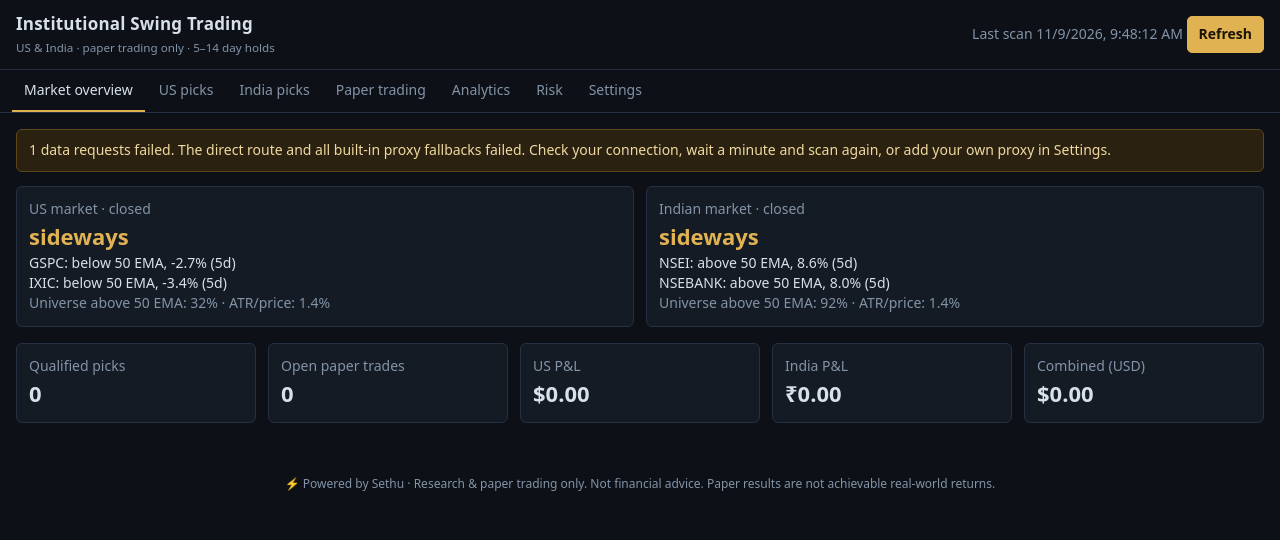
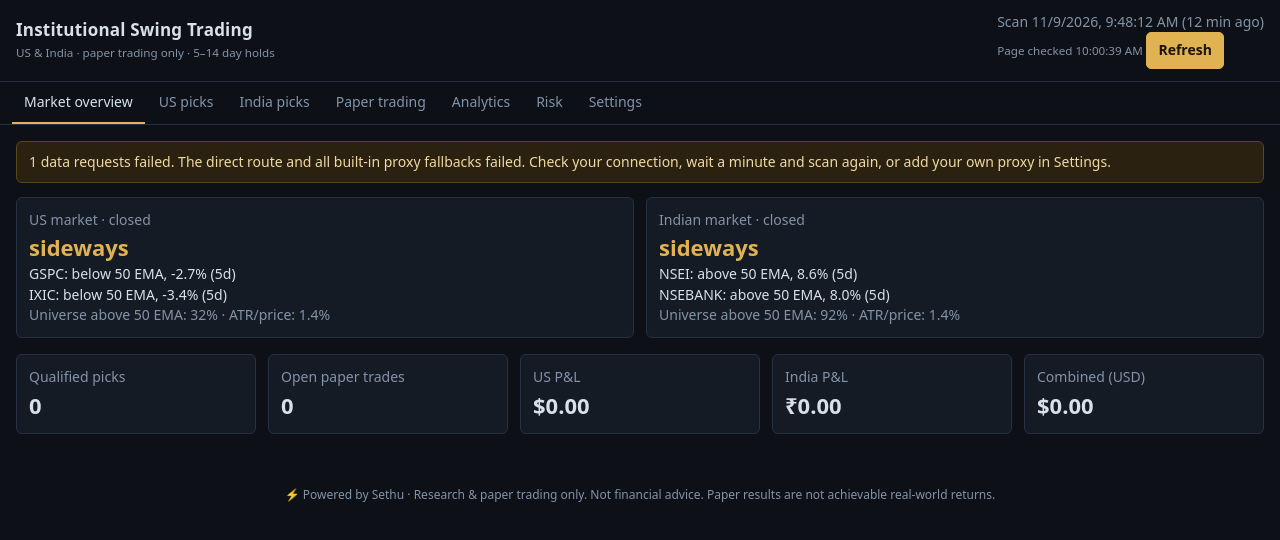
Before and after one commit to lsethu85-lab/USINDSWING, a plain HTML site: page index.html in a window 1280 px wide. Drawn offline with Linux system fonts and the light colour scheme.

Commit message:
Update index.html

```diff
--- a/index.html
+++ b/index.html
@@ -165,14 +165,15 @@ return`<div class="f">${i('cap.us','US capital ($)',cfg.cap.us)}${i('cap.in','In
 <h3>Data &amp; GitHub</h3><div class="f">${i('proxy','Custom proxy (optional; built-in fallbacks run automatically)',cfg.proxy,'text')}${i('repo','GitHub repo',cfg.repo,'text')}${i('token','Fine-grained token (this browser only)',cfg.token,'password')}</div><p><button class="b p" id="sv">Save settings</button> <button class="b" id="push">Push trades to GitHub</button> <button class="b" id="pull">Pull trades from GitHub</button> <button class="b" id="rs">Reset paper account</button> <span id="sm" class="mu"></span></p>
 <p class="mu">Data: Yahoo Finance daily bars (about 15 minutes delayed), fetched automatically through built-in fallback routes; the app rescans every 15 minutes while the page is open and signals use completed daily bars only. A token typed here is stored in this browser; for a hardened setup move scanning and exits to a scheduled GitHub Action instead.</p>`}};
 function render(){$('#nav').innerHTML=TABS.map(([k,l])=>`<button class="${k==tab?'on':''}" data-t="${k}">${l}</button>`).join('');$('#m').innerHTML=V[tab]();
-$('#st').textContent=S.meta.ts?'Last scan '+new Date(S.meta.ts).toLocaleString():'No scan yet';
+const ag=S.meta.ts?Math.round((Date.now()-S.meta.ts)/6e4):0,fa=ag>=90?(ag/60).toFixed(1)+' h':ag+' min';
+$('#st').innerHTML=S.meta.ts?`Scan ${new Date(S.meta.ts).toLocaleString()} (${fa} ago)<br><small>Page checked ${chk?new Date(chk).toLocaleTimeString():'–'}</small>`:'No scan yet';
 if(tab=='se'){const sm=t=>$('#sm').textContent=t;$('#sv').onclick=()=>{document.querySelectorAll('[data-k]').forEach(e=>{const p=e.dataset.k.split('.'),v=e.type=='number'?+e.value:e.value;p.length>1?cfg[p[0]][p[1]]=v:cfg[p[0]]=v});save();sm('Saved')};
 $('#rs').onclick=()=>{if(confirm('Delete all paper trades?')){S.trades=[];save();render()}};
 const api=()=>({u:`https://api.github.com/repos/${cfg.repo}/contents/paper-trades.json`,h:{Authorization:'Bearer '+cfg.token,Accept:'application/vnd.github+json'}});
 $('#push').onclick=async()=>{try{const{u,h}=api();let sha;const g=await fetch(u,{headers:h});if(g.ok)sha=(await g.json()).sha;
 const r=await fetch(u,{method:'PUT',headers:h,body:JSON.stringify({message:'Update paper trades',sha,content:btoa(unescape(encodeURIComponent(JSON.stringify(S.trades,null,1))))})});sm(r.ok?'Pushed':'Push failed '+r.status)}catch(e){sm('Push failed')}};
 $('#pull').onclick=async()=>{try{const{u,h}=api(),r=await fetch(u,{headers:h});if(!r.ok)return sm('Pull failed '+r.status);S.trades=JSON.parse(decodeURIComponent(escape(atob((await r.json()).content))));save();sm('Pulled '+S.trades.length+' trades')}catch(e){sm('Pull failed')}}}}
-$('#nav').onclick=e=>{if(e.target.dataset.t){tab=e.target.dataset.t;render()}};async function loadState(){try{const r=await fetch('data/state.json?'+Date.now());if(!r.ok)return false;const j=await r.json();Object.assign(S,{picks:j.picks,rej:j.rej,reg:j.reg,meta:j.meta,trades:j.trades,last:j.last,fx:j.fx});save();render();return true}catch(e){return false}}
-const refresh=async()=>{if(!(await loadState()))scan()};
+$('#nav').onclick=e=>{if(e.target.dataset.t){tab=e.target.dataset.t;render()}};let chk=0;async function loadState(){try{const r=await fetch('data/state.json?'+Date.now());if(!r.ok)return false;const j=await r.json();Object.assign(S,{picks:j.picks,rej:j.rej,reg:j.reg,meta:j.meta,trades:j.trades,last:j.last,fx:j.fx});save();chk=Date.now();render();return true}catch(e){return false}}
+const refresh=async()=>{const b=$('#scan');b.textContent='Checking…';if(await loadState())b.textContent='Refresh';else scan()};
 $('#scan').onclick=refresh;render();refresh();setInterval(refresh,3e5);
 </script></body></html>
```
